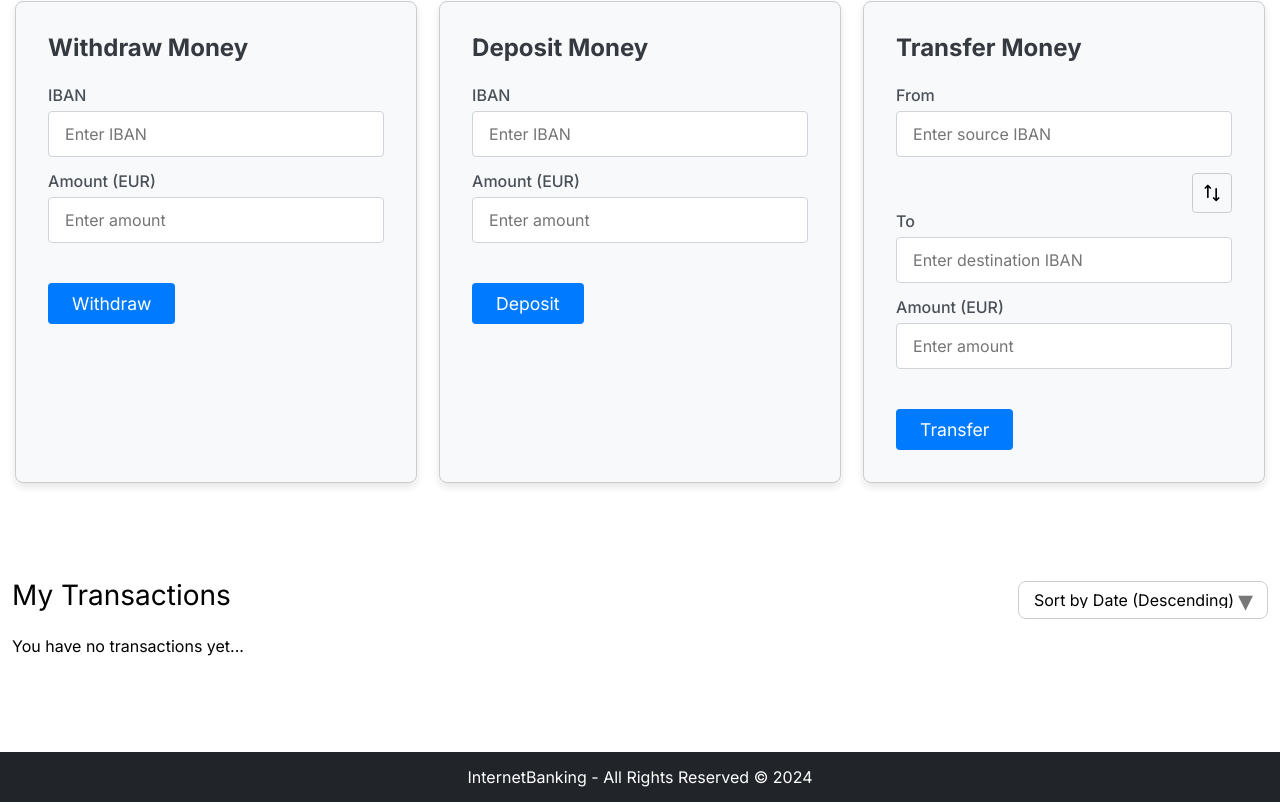
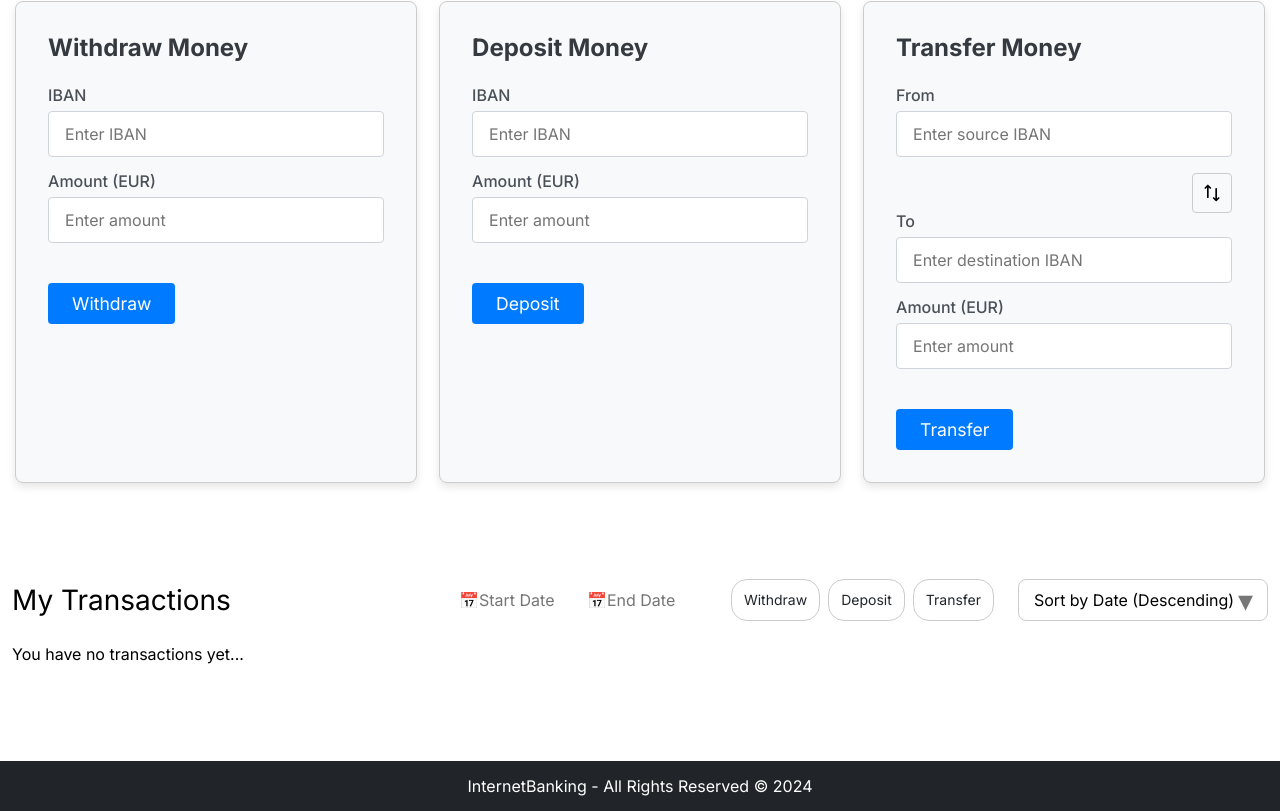
Before and after one commit to tsirekidze22/bank-accounts-task, a React (Create React App) app: page / in a window 1280 px wide. Shown: the part 569-1380 px from the top of the page. Built offline with nearby package versions, Linux system fonts and the light colour scheme.

Commit message:
pagination & filters

```diff
--- a/package.json
+++ b/package.json
@@ -11,6 +11,7 @@
     "@types/react": "^18.3.3",
     "@types/react-dom": "^18.3.0",
     "react": "^18.3.1",
+    "react-datepicker": "^7.3.0",
     "react-dom": "^18.3.1",
     "react-router-dom": "^6.26.0",
     "react-scripts": "5.0.1",
--- a/public/index.html
+++ b/public/index.html
@@ -24,7 +24,7 @@
       work correctly both with client-side routing and a non-root public URL.
       Learn how to configure a non-root public URL by running `npm run build`.
     -->
-    <title>React App</title>
+    <title>InternetBanking | Welcome</title>
   </head>
   <body>
     <noscript>You need to enable JavaScript to run this app.</noscript>
--- a/src/components/PaymentSection/PaymentSection.tsx
+++ b/src/components/PaymentSection/PaymentSection.tsx
@@ -39,7 +39,7 @@ const PaymentSection: React.FC<PaymentSectionProps> = ({
 
   return (
     <section className="container mb-5 pb-5 mt-5">
-      <div className="tabs mt-5 gap-16 d-flex d-md-none">
+      <div className="d-md-none">
         <Tabs
           tabs={TransactionTabs}
           activeTab={activeTab}
--- a/src/components/Tabs/Tabs.tsx
+++ b/src/components/Tabs/Tabs.tsx
@@ -7,17 +7,25 @@ interface Tab {
 
 interface TabsProps {
   tabs: Tab[];
-  activeTab: string;
+  activeTab: string | any[];
   onTabClick: (tabKey: string) => void;
+  isBoxShape?: boolean;
 }
 
-const Tabs: React.FC<TabsProps> = ({ tabs, activeTab, onTabClick }) => {
+const Tabs: React.FC<TabsProps> = ({
+  tabs,
+  activeTab,
+  onTabClick,
+  isBoxShape,
+}) => {
   return (
-    <div className="mt-5 mb-3 tabs gap-16 d-flex">
+    <div className="tabs gap-8 d-flex">
       {tabs.map((tab) => (
         <button
           key={tab.key}
-          className={`tab-button ${activeTab === tab.key ? "active" : ""}`}
+          className={`${isBoxShape ? "box-shape" : ""} ${
+            activeTab.includes(tab.key) ? "active" : ""
+          }`}
           onClick={() => onTabClick(tab.key)}
         >
           {tab.label}
--- /dev/null
+++ b/src/components/Transactions/TransactionTypeBadge.tsx
@@ -0,0 +1,13 @@
+import React from "react";
+
+interface TransactionTypeProps {
+  transactionType: string;
+}
+
+const TransactionTypeBadge: React.FC<TransactionTypeProps> = ({
+  transactionType,
+}) => {
+  return <p className={transactionType}>{transactionType}</p>;
+};
+
+export default TransactionTypeBadge;
--- a/src/components/Transactions/TransactionsList.tsx
+++ b/src/components/Transactions/TransactionsList.tsx
@@ -1,5 +1,9 @@
 import React, { useState, useMemo } from "react";
+import DatePicker from "react-datepicker";
+import "react-datepicker/dist/react-datepicker.css";
 import TransactionItem from "./TransactionItem";
+import Tabs from "../Tabs/Tabs";
+import { TransactionTabs } from "../../constants";
 
 interface Transaction {
   date: Date;
@@ -18,9 +22,44 @@ const TransactionsList: React.FC<TransactionsListProps> = ({
   transactions,
 }) => {
   const [sortOrder, setSortOrder] = useState<"asc" | "desc">("desc");
+  const [activeTabs, setActiveTabs] = useState<string[]>([]);
+  const [startDate, setStartDate] = useState<Date | null>(null);
+  const [endDate, setEndDate] = useState<Date | null>(null);
+  const [currentPage, setCurrentPage] = useState<number>(1);
+  const itemsPerPage = 10; // Number of items per page
+
+  const handleTabClick = (tabKey: string) => {
+    setActiveTabs((prevActiveTabs) =>
+      prevActiveTabs.includes(tabKey)
+        ? prevActiveTabs.filter((key) => key !== tabKey)
+        : [...prevActiveTabs, tabKey]
+    );
+  };
+
+  const filteredTransactions = useMemo(() => {
+    let filtered = [...transactions];
+
+    // Filter by selected transaction types
+    if (activeTabs.length > 0) {
+      filtered = filtered.filter((transaction) =>
+        activeTabs.includes(transaction.transaction_type)
+      );
+    }
+
+    // Filter by date range
+    if (startDate && endDate) {
+      filtered = filtered.filter(
+        (transaction) =>
+          new Date(transaction.date) >= startDate &&
+          new Date(transaction.date) <= endDate
+      );
+    }
+
+    return filtered;
+  }, [transactions, activeTabs, startDate, endDate]);
 
   const sortedTransactions = useMemo(() => {
-    const sorted = [...transactions];
+    const sorted = [...filteredTransactions];
     sorted.sort((a, b) => {
       if (sortOrder === "asc") {
         return new Date(a.date).getTime() - new Date(b.date).getTime();
@@ -29,12 +68,57 @@ const TransactionsList: React.FC<TransactionsListProps> = ({
       }
     });
     return sorted;
-  }, [transactions, sortOrder]);
+  }, [filteredTransactions, sortOrder]);
+
+  const totalPages = Math.ceil(sortedTransactions.length / itemsPerPage);
+  const currentTransactions = useMemo(() => {
+    const start = (currentPage - 1) * itemsPerPage;
+    const end = start + itemsPerPage;
+    return sortedTransactions.slice(start, end);
+  }, [sortedTransactions, currentPage, itemsPerPage]);
+
+  const handlePageChange = (page: number) => {
+    setCurrentPage(page);
+  };
 
   return (
     <section className="container mb-5 pb-5">
-      <div className="d-flex align-items-center justify-content-between">
-        <h3 className="fs-28 mb-4">My Transactions</h3>
+      <div
+        className="d-flex mb-4 align-items-center justify-content-between flex-wrap"
+        style={{ rowGap: 12 }}
+      >
+        <h3 className="fs-28">My Transactions</h3>
+
+        <div className="d-flex horizontal-filters align-items-start flex-wrap">
+          <div className="date-filters d-flex align-items-center gap-8">
+            <label className="date-label">
+              <span className="icon">&#128197;</span>
+              <DatePicker
+                selected={startDate}
+                onChange={(date) => setStartDate(date as Date)}
+                dateFormat="MM/dd/yyyy"
+                placeholderText="Start Date"
+                className="date-picker"
+              />
+            </label>
+            <label className="date-label">
+              <span className="icon">&#128197;</span>
+              <DatePicker
+                selected={endDate}
+                onChange={(date) => setEndDate(date as Date)}
+                dateFormat="MM/dd/yyyy"
+                placeholderText="End Date"
+                className="date-picker"
+              />
+            </label>
+          </div>
+          <Tabs
+            tabs={TransactionTabs}
+            activeTab={activeTabs} // Pass the array of active tabs
+            onTabClick={handleTabClick}
+            isBoxShape={true}
+          />
+
           <div className="sort-dropdown">
             <select
               value={sortOrder}
@@ -46,12 +130,44 @@ const TransactionsList: React.FC<TransactionsListProps> = ({
             <span className="dropdown-icon">&#9662;</span>
           </div>
         </div>
-      {sortedTransactions.length > 0 ? (
-        <ul className="transactions p-4">
-          {sortedTransactions.map((transaction, index) => (
+      </div>
+      {currentTransactions.length > 0 ? (
+        <>
+          <ul className="transactions">
+            {currentTransactions.map((transaction, index) => (
               <TransactionItem transaction={transaction} key={index} />
             ))}
           </ul>
+          <div className="pagination mt-4 pt-3">
+            <button
+              onClick={() => handlePageChange(1)}
+              disabled={currentPage === 1}
+            >
+              First
+            </button>
+            <button
+              onClick={() => handlePageChange(currentPage - 1)}
+              disabled={currentPage === 1}
+            >
+              Previous
+            </button>
+            <span className="current">
+              Page {currentPage} of {totalPages}
+            </span>
+            <button
+              onClick={() => handlePageChange(currentPage + 1)}
+              disabled={currentPage === totalPages}
+            >
+              Next
+            </button>
+            <button
+              onClick={() => handlePageChange(totalPages)}
+              disabled={currentPage === totalPages}
+            >
+              Last
+            </button>
+          </div>
+        </>
       ) : (
         <h3>You have no transactions yet...</h3>
       )}
--- a/src/styles/paymentSection/paymentSection.scss
+++ b/src/styles/paymentSection/paymentSection.scss
@@ -9,4 +9,35 @@
   .active {
     color: rgb(0, 140, 255);
   }
+
+  .box-shape {
+    background-color: transparent;
+    color: #212529;
+    padding: 8px 12px;
+    display: flex;
+    justify-content: center;
+    align-content: center;
+    border-radius: 16px;
+    font-size: 14px;
+    line-height: 24px;
+    border: 1px solid #ccc;
+    transition: 0.2s linear;
+
+    &:hover {
+      background-color: #212529;
+      color: #fff;
+    }
+  }
+
+  .box-shape.active {
+    background-color: #212529;
+    color: #fff;
+    padding: 8px 12px;
+    display: flex;
+    justify-content: center;
+    align-content: center;
+    border-radius: 16px;
+    font-size: 14px;
+    line-height: 24px;
+  }
 }
--- a/src/styles/transactionsList/transactionsList.scss
+++ b/src/styles/transactionsList/transactionsList.scss
@@ -1,16 +1,80 @@
 .transactions {
   width: 100%;
-  border: 1px solid red;
   background-color: #fff;
   border: 1px solid #ccc;
   border-radius: 12px;
+  padding: 24px;
 
   .transaction-item {
+    .account-name {
+      font-size: 20px;
+    }
     &:not(:last-child) {
       border-bottom: 1px solid #ccc;
       margin-bottom: 24px;
       padding-bottom: 24px;
     }
+
+    .deposit {
+      padding: 8px;
+      background-color: rgba($color: #00e817, $alpha: 0.1);
+      color: #069f15;
+      font-size: 14px;
+      border-radius: 4px;
+      font-weight: 500;
+      text-transform: capitalize;
+    }
+
+    .withdraw {
+      padding: 8px;
+      background-color: rgba($color: #ee4410, $alpha: 0.1);
+      color: #ee4410;
+      font-size: 14px;
+      border-radius: 4px;
+      font-weight: 500;
+      text-transform: capitalize;
+    }
+
+    .transfer {
+      padding: 8px;
+      background-color: rgba($color: #eecd10, $alpha: 0.1);
+      color: #ebc90b;
+      font-size: 14px;
+      border-radius: 4px;
+      font-weight: 500;
+      text-transform: capitalize;
+    }
+
+    .transaction-item-left {
+      max-width: 300px;
+      width: 100%;
+    }
+
+    .transaction-item-amount {
+      max-width: 300px;
+      width: 100%;
+      display: flex;
+      justify-content: end;
+    }
+  }
+}
+
+.pagination {
+  display: flex;
+  justify-content: center;
+  column-gap: 8px;
+
+  .current {
+    padding: 0px 12px;
+  }
+}
+
+.horizontal-filters {
+  column-gap: 24px;
+  row-gap: 12px;
+  .date-picker {
+    width: 100px;
+    cursor: pointer;
   }
 }
 
@@ -18,11 +82,10 @@
   position: relative;
   display: inline-block;
   width: 250px;
-  margin-bottom: 1rem;
 
   select {
     width: 100%;
-    padding: 10px 15px;
+    padding: 8px 15px;
     font-size: 16px;
     border: 1px solid #ccc;
     border-radius: 8px;
@@ -30,6 +93,8 @@
     appearance: none;
     cursor: pointer;
     transition: border-color 0.3s;
+    line-height: 20px;
+    height: 42px;
 
     &:focus {
       border-color: #007bff;
@@ -71,3 +136,24 @@
     }
   }
 }
+
+@media (max-width: 768px) {
+  .transactions {
+    padding: 12px;
+
+    .transaction-item {
+      .account-name {
+        font-size: 16px;
+      }
+    }
+  }
+
+  .horizontal-filters {
+    column-gap: 8px;
+    row-gap: 12px;
+    .date-picker {
+      width: 100px;
+      cursor: pointer;
+    }
+  }
+}
```
Also changed, not shown: src/components/PaymentForm/PaymentForm.tsx (+10 -3 lines), src/components/Transactions/TransactionItem.tsx (+5 -5 lines), 1 other file (tests, documents, lock files or other folders). Lines whose indentation alone changed are shown as unchanged.
